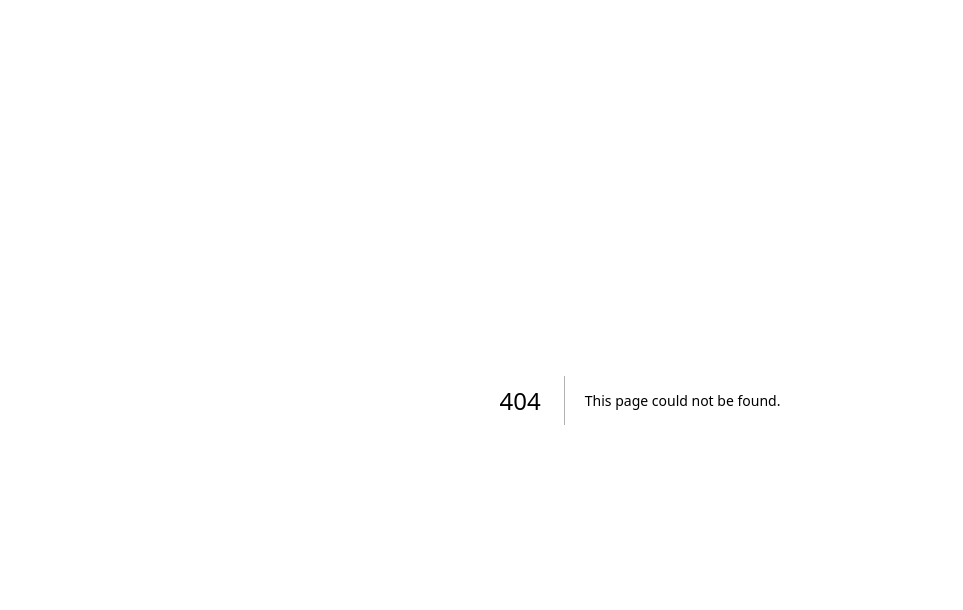
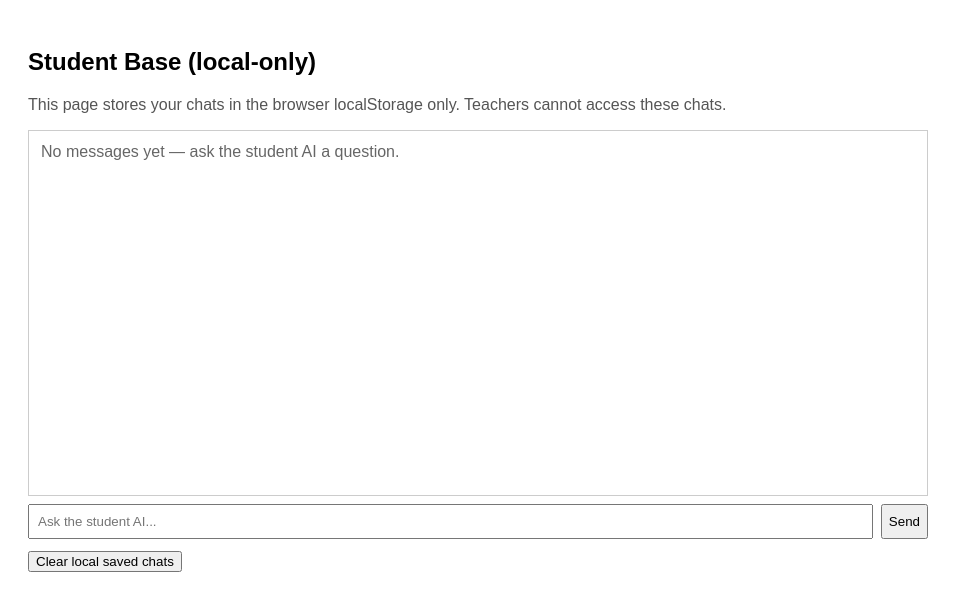
Before and after one commit to Lucien-kach001/classroom-ai, a Next.js app: page /base in a window 1280 px wide. Before the commit this address had no page. Shown: the top 610 px of the page, without its empty margins (0-963 px from the left). Built offline with nearby package versions, Linux system fonts and the light colour scheme.

Commit message:
Implement chat functionality with local storage

```diff
--- /dev/null
+++ b/pages/base.js
@@ -0,0 +1,55 @@
+import { useEffect, useState } from "react";
+
+function ChatBox({messages, onSend}) {
+  const [t, setT] = useState("");
+  return (
+    <div style={{display:"flex", flexDirection:"column", gap:8, width:"100%", maxWidth:900}}>
+      <div style={{height:340, overflow:"auto", border:"1px solid #ccc", padding:12, background:"#fff"}}>
+        {messages.length === 0 && <div style={{color:"#666"}}>No messages yet — ask the student AI a question.</div>}
+        {messages.map((m,i)=> <div key={i} style={{marginBottom:8}}><b>{m.from}:</b> <span>{m.text}</span></div>)}
+      </div>
+      <div style={{display:"flex", gap:8}}>
+        <input style={{flex:1, padding:8}} value={t} onChange={e=>setT(e.target.value)} placeholder="Ask the student AI..." />
+        <button onClick={()=>{ onSend(t); setT(""); }}>Send</button>
+      </div>
+    </div>
+  );
+}
+
+export default function BasePage() {
+  const [messages, setMessages] = useState([]);
+  useEffect(()=> {
+    const saved = localStorage.getItem("base_chat");
+    if (saved) setMessages(JSON.parse(saved));
+  }, []);
+  useEffect(()=> localStorage.setItem("base_chat", JSON.stringify(messages)), [messages]);
+
+  async function send(msg) {
+    if (!msg) return;
+    const userMsg = { from: "You", text: msg, ts: Date.now() };
+    setMessages(m=>[...m, userMsg]);
+    try {
+      const r = await fetch("/api/generate", {
+        method: "POST",
+        headers: {"content-type":"application/json"},
+        body: JSON.stringify({ prompt: `A student asked: ${msg}. Answer helpfully but do not do the homework for them.`, model: "gpt-4o-mini" })
+      });
+      const j = await r.json();
+      const aiMsg = { from: "Tinny Ai", text: j.text || "AI unavailable", ts: Date.now() };
+      setMessages(m=>[...m, aiMsg]);
+    } catch(e) {
+      setMessages(m=>[...m, { from: "Tinny Ai", text: "Error contacting LLM", ts: Date.now() }]);
+    }
+  }
+
+  return (
+    <div style={{padding:20, fontFamily:"Arial, sans-serif"}}>
+      <h2>Student Base (local-only)</h2>
+      <p style={{color:"#555"}}>This page stores your chats in the browser localStorage only. Teachers cannot access these chats.</p>
+      <ChatBox messages={messages} onSend={send} />
+      <div style={{marginTop:12}}>
+        <button onClick={()=>{ localStorage.removeItem("base_chat"); setMessages([]); }}>Clear local saved chats</button>
+      </div>
+    </div>
+  );
+}
```
